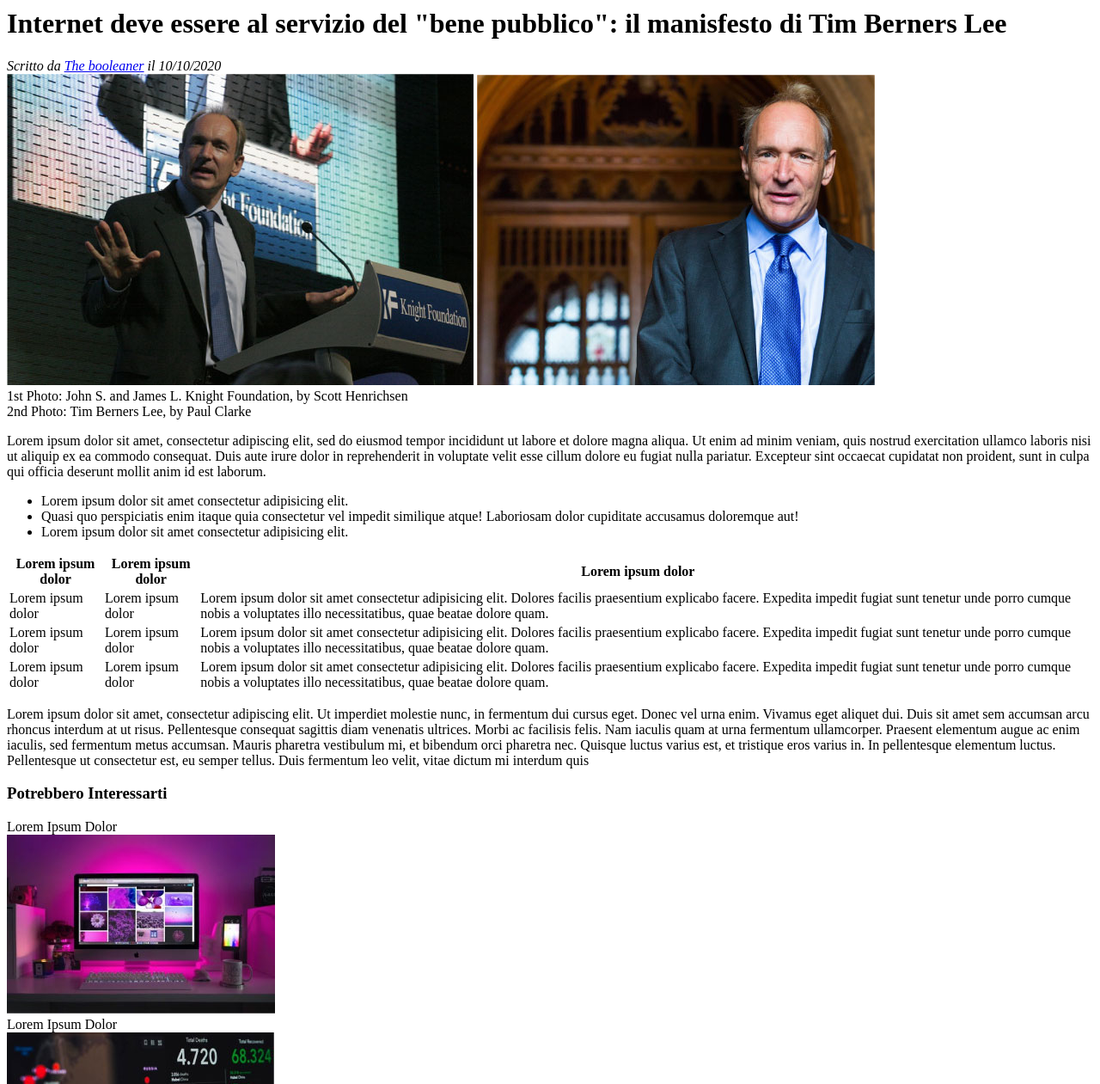
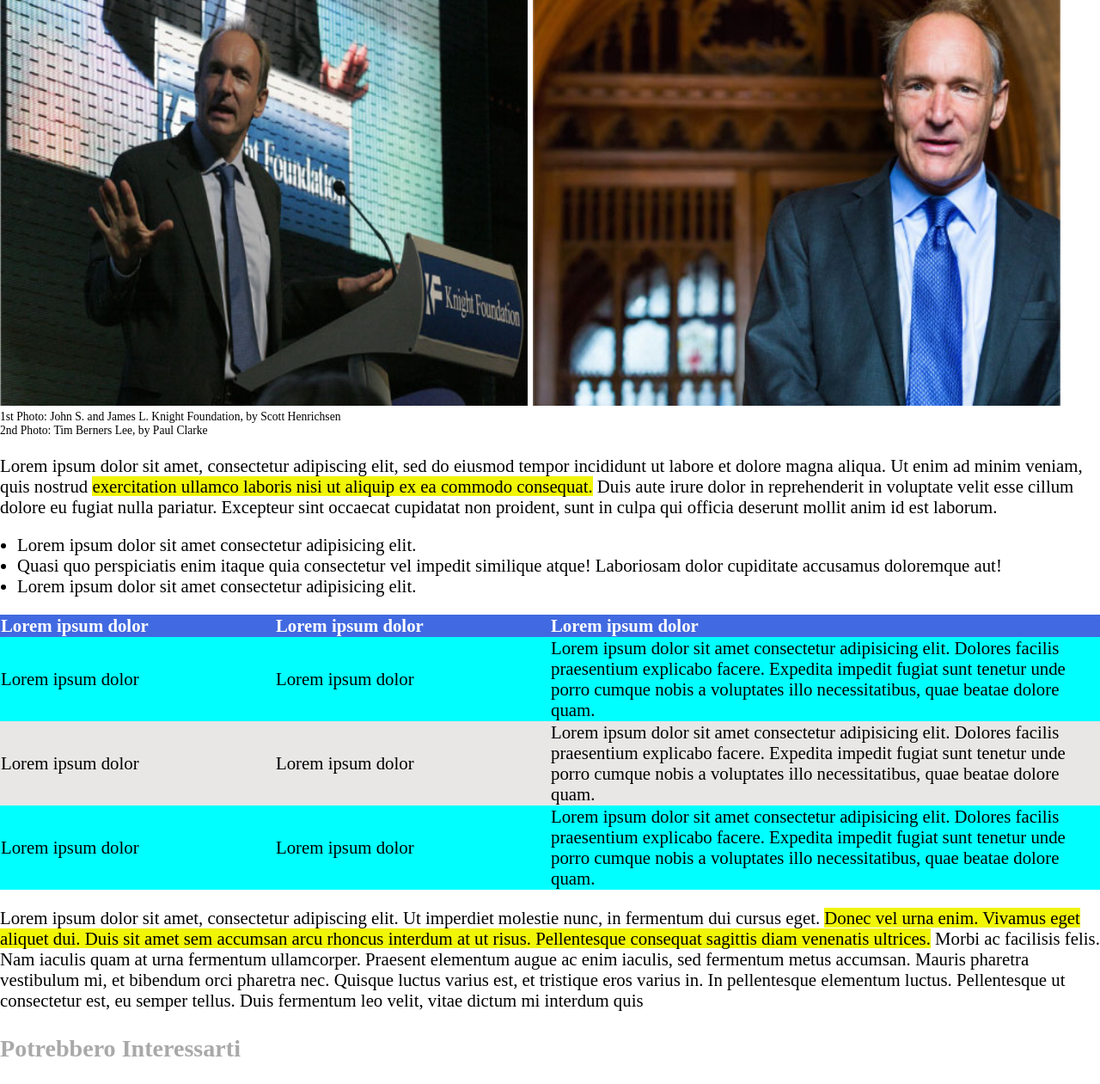
Before and after one commit to JoseManuel-Feliz/html-css-booleaner, a plain HTML site: page html/index.html in a window 1280 px wide. Shown: the part 345-1606 px from the top of the page at 86% size. Drawn offline with Linux system fonts and the light colour scheme.

Commit message:
completed style file

```diff
--- a/css/style.css
+++ b/css/style.css
@@ -1,6 +1,92 @@
-header {}
+body {
+
+    margin: auto;
+    max-width: 1300px;
+    font-family: 'Times New Roman', Times, serif;
+    font-size: 1.3rem;
+}
+
+/* heading */
+header h1 {
+    margin-bottom: 0px;
+}
+
+.image {
+    background: #19afeb url(../img/pattern.png) repeat-x;
+    background-size: contain;
+}
+
+.logo {
+    width: 20%;
+    padding: 25px 0px;
+}
+
+.booleaner {
+    color: #19afeb;
+    text-decoration: none;
+}
+
+address {
+    font-style: normal;
+    margin-bottom: 30px;
+}
+
+/* photo area */
+section#photo img {
+    width: 48%;
+    height: 500px;
+}
+
+.photo-description,
+.date {
+    font-size: 0.85rem;
+    display: block;
+}
+
+/* main text */
+.list {
+    padding-left: 20px;
+}
+
+.highlighted {
+    background: #f1f506;
+}
+
+/* board */
+table {
+    border-collapse: collapse;
+    background-color: aqua;
+}
+
+th {
+    width: 325px;
+    text-align: left;
+    background-color: royalblue;
+    color: #ffffff;
+}
+
+.center-row {
+    background-color: #e9e6e6
+}
+
+/* keep exploring */
+#keep-exploring,
+address {
+    font-size: 1.5rem;
+    color: darkgrey;
+}
+
+#monitor,
+#graph {
+    position: relative;
+    color: #ffffff;
+    font-weight: 700;
+}
 
 
-figure {
-    background: #19afeb url(../img/pattern.png);
+#monitor div,
+#graph div {
+    position: absolute;
+    top: 15px;
+    left: 10px;
 }
```
